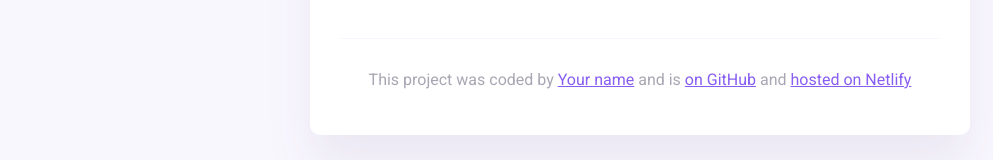
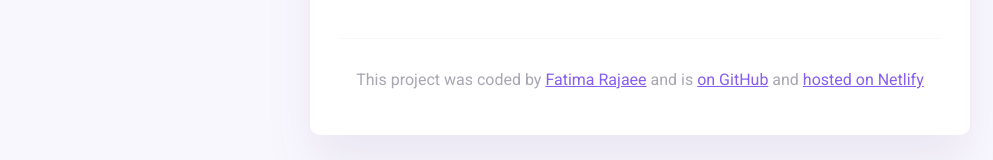
Before and after one commit to FatimaRajaee/Ops-Challenge, a plain HTML site: page index.html in a window 1280 px wide. Shown: the part 368-528 px from the top of the page, without its empty margins (0-993 px from the left). Drawn offline with nearby package versions, Linux system fonts and the light colour scheme.

Commit message:
change the name a href 0n html

```diff
--- a/index.html
+++ b/index.html
@@ -41,7 +41,7 @@
         <footer>
             <p>
                 This project was coded by
-                <a href="#" target="_blank">Your name</a> and is
+                <a href="#" target="_blank">Fatima Rajaee</a> and is
                 <a href="#" target="_blank"> on GitHub</a> and
                 <a href="#" target="_blank">hosted on Netlify</a>
             </p>
```
